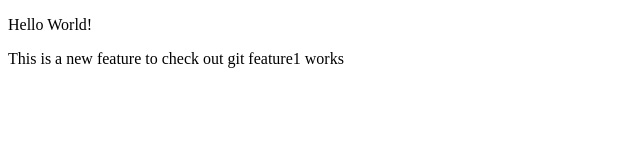
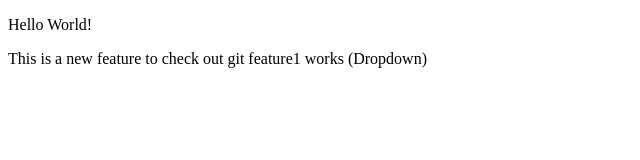
Before and after one commit to samyack15/LocalRepo, a plain HTML site: page index.html in a window 1280 px wide. Shown: the full height of the page, 0-640 px from the left. Drawn offline with Linux system fonts and the light colour scheme.

Commit message:
Add Drowpdown

```diff
--- a/index.html
+++ b/index.html
@@ -7,6 +7,6 @@
 </head>
 <body>
     <p>Hello World!</p>
-    <p>This is a new feature to check out git feature1 works </p>
+    <p>This is a new feature to check out git feature1 works (Dropdown)</p>
 </body>
 </html>
```
